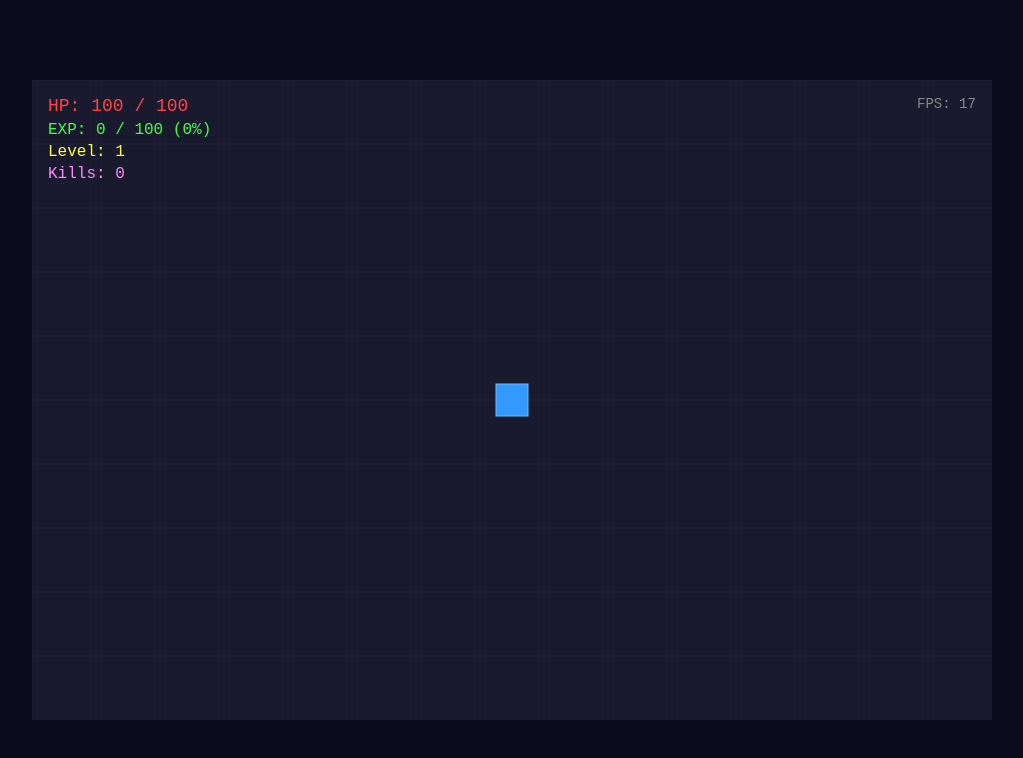
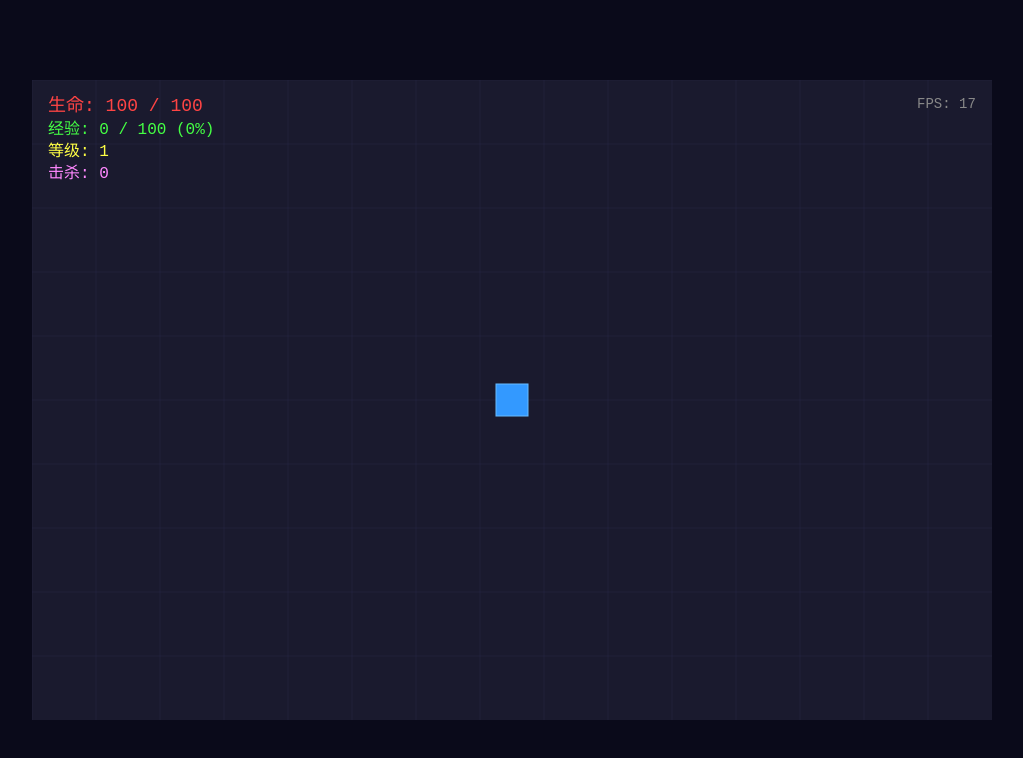
Before and after one commit to wuyinglai/wyl-web, a website built with Vite: page index.html in a window 1280 px wide. Shown: the whole page, without its empty margins (128-1151 px from the left). Built offline with nearby package versions, Linux system fonts and the light colour scheme; animation ran at ten frames a second.

Commit message:
feat: localize to Chinese

```diff
--- a/index.html
+++ b/index.html
@@ -1,10 +1,10 @@
 <!doctype html>
-<html lang="en">
+<html lang="zh-CN">
   <head>
     <meta charset="UTF-8" />
     <link rel="icon" type="image/svg+xml" href="/favicon.svg" />
     <meta name="viewport" content="width=device-width, initial-scale=1.0" />
-    <title>WYL - 2D Roguelike</title>
+    <title>无尽之旅 - 2D 肉鸽游戏</title>
     <style>
       * { margin: 0; padding: 0; box-sizing: border-box; }
       body {
--- a/src/data/upgrades.ts
+++ b/src/data/upgrades.ts
@@ -7,12 +7,12 @@ export interface UpgradeOption {
 }
 
 export const UPGRADES: UpgradeOption[] = [
-  { id: 'attack_up', name: 'ATK Up', description: 'Attack +10', icon: '⚔️', rarity: 'common' },
-  { id: 'attack_speed_up', name: 'SPD Up', description: 'Attack Speed +20%', icon: '⚡', rarity: 'common' },
-  { id: 'health_up', name: 'HP Up', description: 'Max HP +30', icon: '❤️', rarity: 'common' },
-  { id: 'life_steal', name: 'Life Steal', description: 'Kill heals 5% HP', icon: '🧛', rarity: 'rare' },
-  { id: 'auto_blade', name: 'Auto Blade', description: '+1 orbiting blade', icon: '🌀', rarity: 'rare' },
-  { id: 'crit_heavy', name: 'Critical Hit', description: 'Crit +15%, Crit DMG +50%', icon: '💥', rarity: 'rare' },
+  { id: 'attack_up', name: '攻击力提升', description: '攻击力 +10', icon: '⚔️', rarity: 'common' },
+  { id: 'attack_speed_up', name: '攻速提升', description: '攻击速度 +20%', icon: '⚡', rarity: 'common' },
+  { id: 'health_up', name: '生命提升', description: '最大生命 +30', icon: '❤️', rarity: 'common' },
+  { id: 'life_steal', name: '生命偷取', description: '击杀回复 5% 生命', icon: '🧛', rarity: 'rare' },
+  { id: 'auto_blade', name: '自动飞刃', description: '+1 个环绕飞刃', icon: '🌀', rarity: 'rare' },
+  { id: 'crit_heavy', name: '暴击重击', description: '暴击率 +15%, 暴击伤害 +50%', icon: '💥', rarity: 'rare' },
 ];
 
 export interface GameState {
--- a/src/scenes/GameScene.ts
+++ b/src/scenes/GameScene.ts
@@ -75,7 +75,7 @@ export class GameScene extends Phaser.Scene {
     this.levelText = this.add.text(16, 62, '', { fontSize: '16px', color: '#ffff44', fontFamily: 'monospace' }).setDepth(200);
     this.killsText = this.add.text(16, 84, '', { fontSize: '16px', color: '#ff88ff', fontFamily: 'monospace' }).setDepth(200);
     this.fpsText = this.add.text(w - 16, 16, '', { fontSize: '14px', color: '#888888', fontFamily: 'monospace' }).setOrigin(1, 0).setDepth(200);
-    this.gameOverText = this.add.text(w / 2, h / 2, 'GAME OVER\nClick to restart', {
+    this.gameOverText = this.add.text(w / 2, h / 2, '游戏结束\n点击重新开始', {
       fontSize: '36px', color: '#ff0000', fontStyle: 'bold', align: 'center',
     }).setOrigin(0.5).setDepth(300).setVisible(false);
 
@@ -203,10 +203,10 @@ export class GameScene extends Phaser.Scene {
   }
 
   updateUI() {
-    this.hpText.setText(`HP: ${this.state.hp} / ${this.state.maxHp}`);
+    this.hpText.setText(`生命: ${this.state.hp} / ${this.state.maxHp}`);
     const expPct = Math.floor((this.state.exp / this.state.expToNext) * 100);
-    this.expText.setText(`EXP: ${this.state.exp} / ${this.state.expToNext} (${expPct}%)`);
-    this.levelText.setText(`Level: ${this.state.level}`);
-    this.killsText.setText(`Kills: ${this.state.kills}`);
+    this.expText.setText(`经验: ${this.state.exp} / ${this.state.expToNext} (${expPct}%)`);
+    this.levelText.setText(`等级: ${this.state.level}`);
+    this.killsText.setText(`击杀: ${this.state.kills}`);
   }
 }
--- a/src/systems/UpgradeSystem.ts
+++ b/src/systems/UpgradeSystem.ts
@@ -19,13 +19,13 @@ export class UpgradeSystem {
     this.panelGraphics = scene.add.graphics();
     this.panelGraphics.setDepth(100);
 
-    this.titleText = scene.add.text(0, 0, 'LEVEL UP!', {
+    this.titleText = scene.add.text(0, 0, '升级！', {
       fontSize: '28px',
       color: '#ffffff',
       fontStyle: 'bold',
     }).setOrigin(0.5).setDepth(101);
 
-    this.skipText = scene.add.text(0, 0, '[ Skip ]', {
+    this.skipText = scene.add.text(0, 0, '[ 跳过 ]', {
       fontSize: '18px',
       color: '#aaaaaa',
       backgroundColor: '#333333',
```
